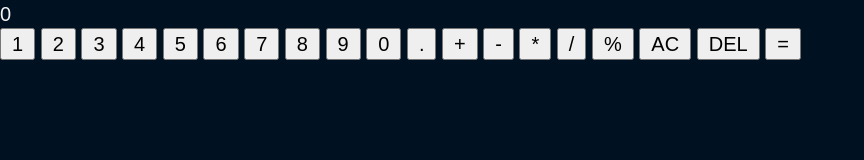
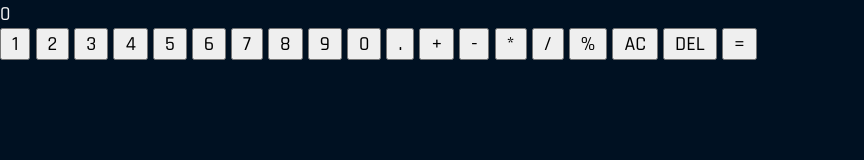
Before and after one commit to drevelob/odin-calculator, a plain HTML site: page index.html in a window 1280 px wide. Shown: the whole page, without its empty margins (0-864 px from the left). Drawn offline with Linux system fonts and the light colour scheme.

Commit message:
Import font to style.css and set it

```diff
--- a/style.css
+++ b/style.css
@@ -1,3 +1,6 @@
+/*||IMPORT*/
+@import url('https://fonts.googleapis.com/css2?family=Rajdhani:wght@300;400;500;600;700&display=swap');
+
 /*||RESET*/
 *,
 *::before,
@@ -15,7 +18,8 @@ html {
 
 body {
   color: whitesmoke;
-  font-family: Arial;
+  font-family: "Rajdhani", sans-serif;
+  font-weight: 500;
   font-size: clamp(1rem, 2.5vh, 2.5rem);
   line-height: 1.4;
 }
```
